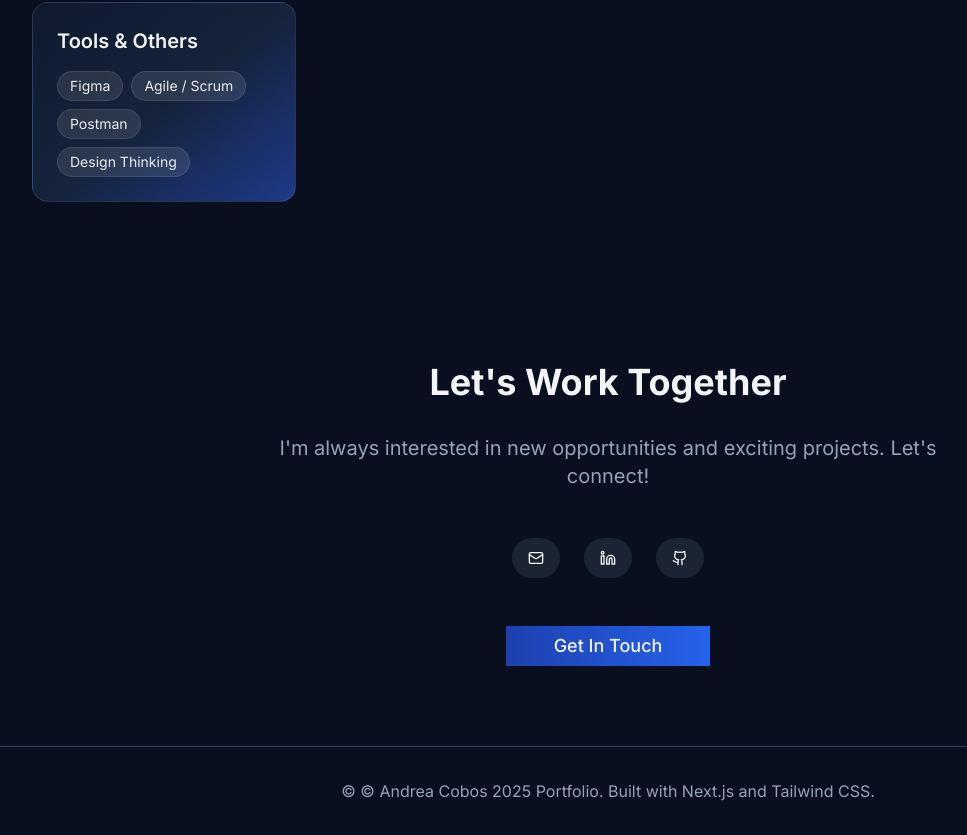
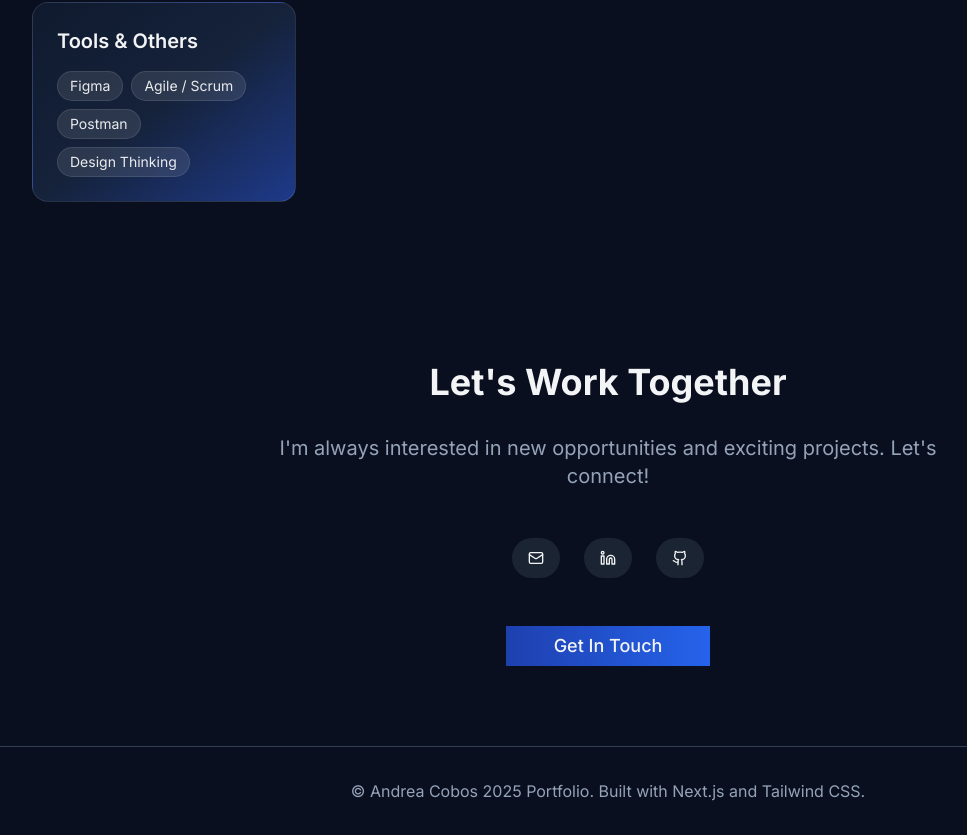
Before and after one commit to andcobos/portfolio, a Next.js app: page / in a window 1280 px wide. Shown: the part 2616-3451 px from the top of the page, without its empty margins (32-999 px from the left). Built offline with nearby package versions, Linux system fonts and the light colour scheme.

Commit message:
arreglo footer c duplicado

```diff
--- a/components/sections/Footer.tsx
+++ b/components/sections/Footer.tsx
@@ -5,7 +5,7 @@ export const Footer = () => {
   return (
     <footer className="bg-[#0A0F1F] text-[#94A3B8] py-8 px-6 border-t border-[#334155]">
       <div className="max-w-6xl mx-auto text-center">
-        <p>&copy; © Andrea Cobos 2025 Portfolio. Built with Next.js and Tailwind CSS.</p>
+        <p>&copy; Andrea Cobos 2025 Portfolio. Built with Next.js and Tailwind CSS.</p>
       </div>
     </footer>
   );
```
